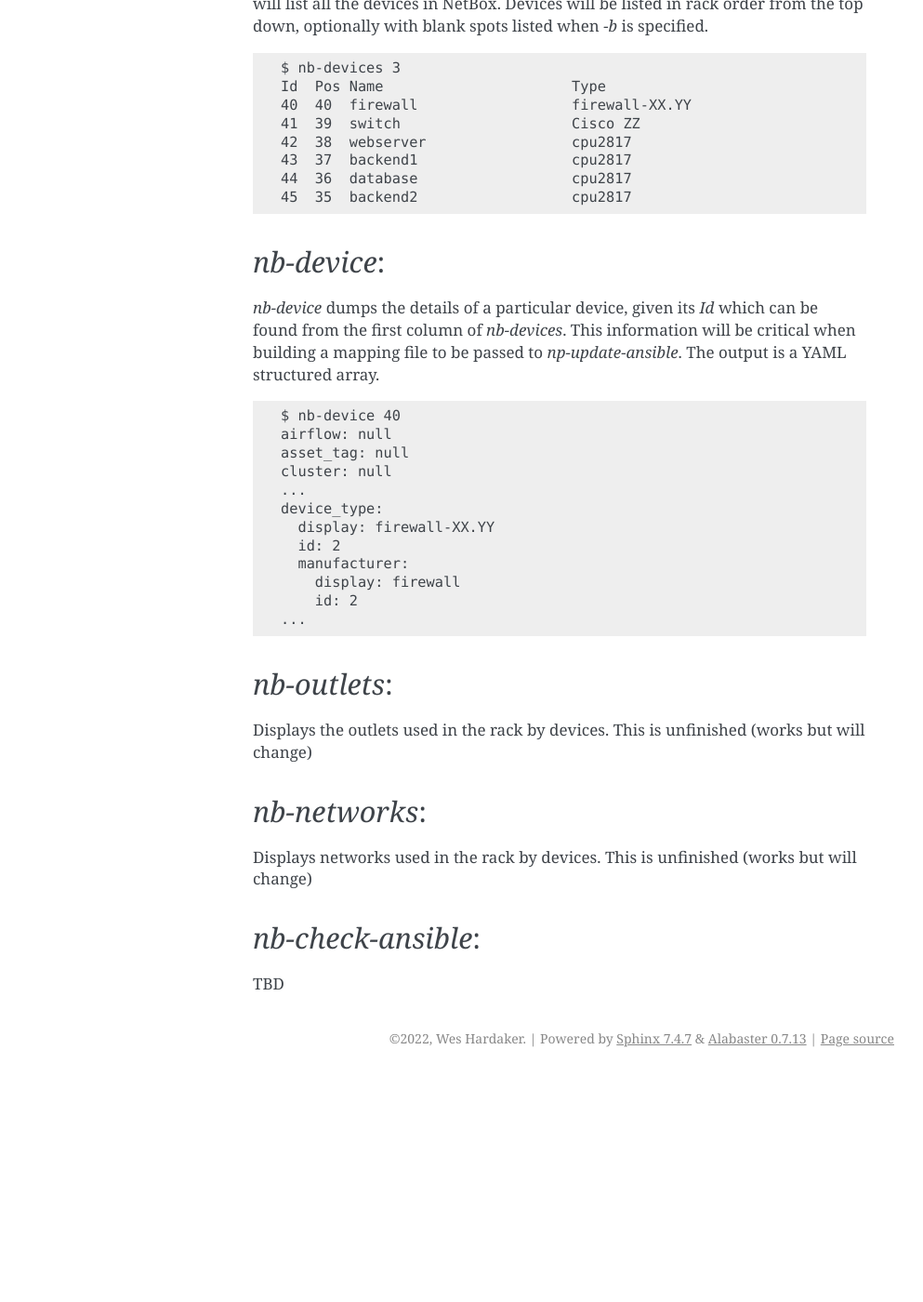
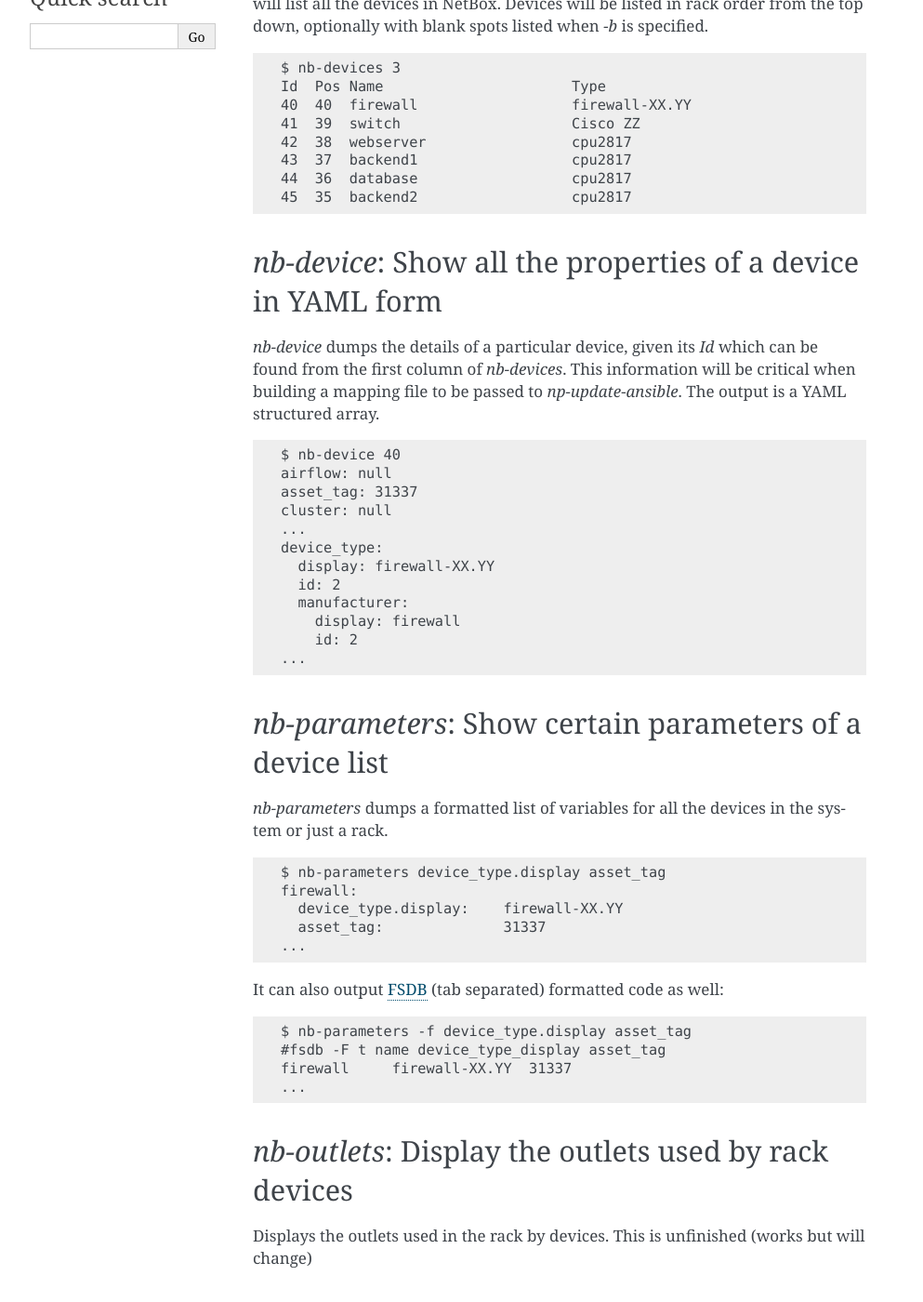
Before and after one commit to hardaker/nb2an, a Sphinx documentation site: the page built from docs/tools.rst, in a window 1280 px wide and 1400 px high, scrolled down 538 px. Shown: the whole window at 93% size, without its empty margins (148-1141 px from the left). Built offline with Sphinx 7.4.7, drawn with Linux system fonts in a browser that asks for light colours; before the commit the page ends 1694 px from its top, so only the background shows below that; some of the changed text lies outside the part shown.

Commit message:
document and install nb-parameters

```diff
--- a/docs/tools.rst
+++ b/docs/tools.rst
@@ -43,8 +43,8 @@
 
 .. _nb_device:
 
-`nb-device`:
-------------
+`nb-device`: Show all the properties of a device in YAML form
+-------------------------------------------------------------
 
 `nb-device` dumps the details of a particular device, given its *Id*
 which can be found from the first column of `nb-devices`. This
@@ -55,7 +55,7 @@
 
    $ nb-device 40
    airflow: null
-   asset_tag: null
+   asset_tag: 31337
    cluster: null
    ...
    device_type:
@@ -66,8 +66,33 @@
        id: 2
    ...
 
-`nb-outlets`:
--------------
+`nb-parameters`: Show certain parameters of a device list
+---------------------------------------------------------
+
+`nb-parameters` dumps a formatted list of variables for all the
+devices in the system or just a rack.
+
+::
+
+   $ nb-parameters device_type.display asset_tag
+   firewall:
+     device_type.display:    firewall-XX.YY
+     asset_tag:              31337
+   ...
+
+It can also output `FSDB <https://github.com/gawseed/pyfsdb>`__ (tab
+separated) formatted code as well:
+
+::
+
+   $ nb-parameters -f device_type.display asset_tag
+   #fsdb -F t name device_type_display asset_tag
+   firewall	firewall-XX.YY	31337
+   ...
+
+
+`nb-outlets`: Display the outlets used by rack devices
+------------------------------------------------------
 
 Displays the outlets used in the rack by devices. This is unfinished
 (works but will change)
--- a/setup.py
+++ b/setup.py
@@ -22,6 +22,7 @@
             "nb-outlets = nb2an.tools.getoutlets:main",
             "nb-networks = nb2an.tools.getnetwork:main",
             "nb-update-ansible = nb2an.tools.update_ansible:main",
+            "nb-parameters = nb2an.tools.getparemeters:main",
             #            'nb-check-ansible = nb2an.tools.checkansible:main',
         ]
     },
```
